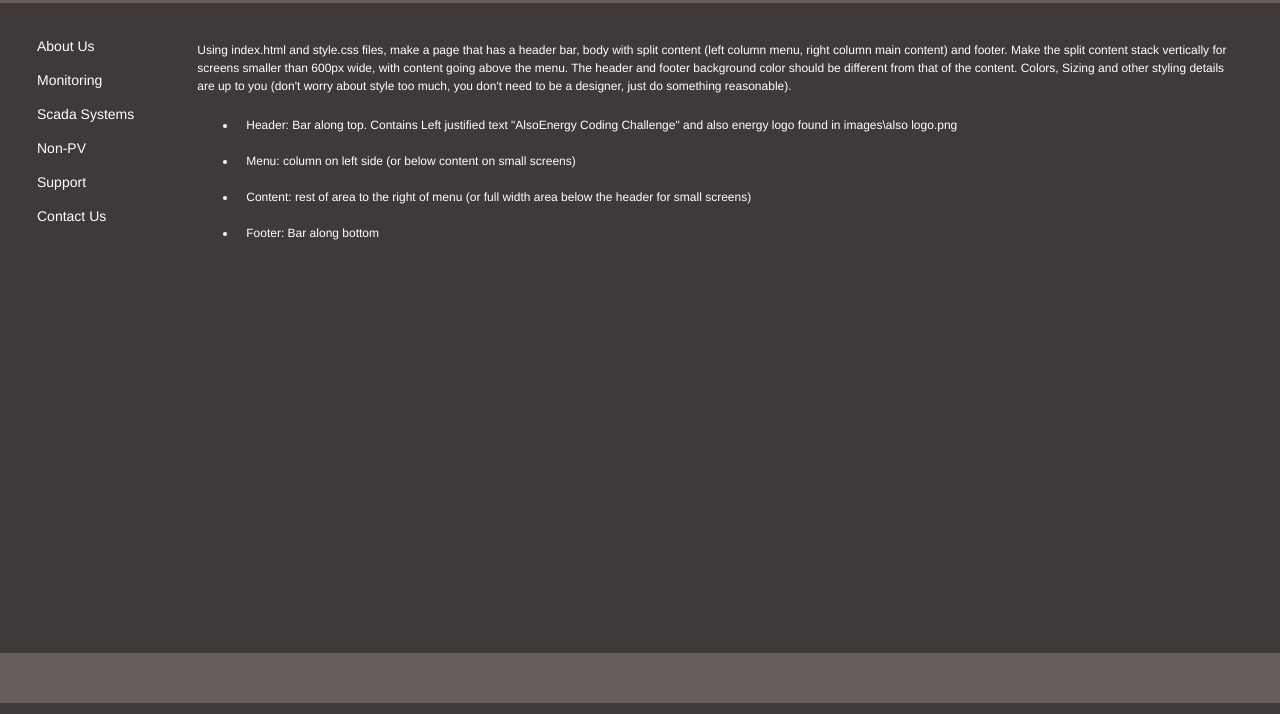
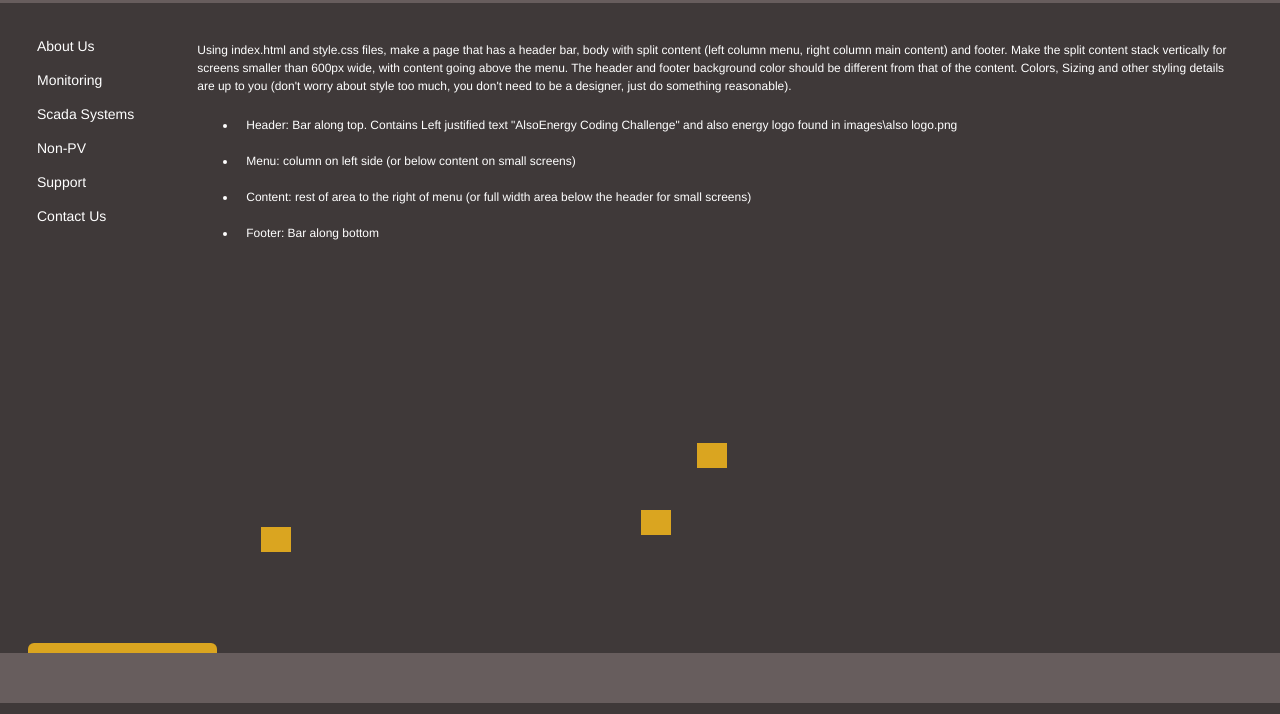
Before and after one commit to allisonlucas/alsoEnergy, a plain HTML site: page index.html in a window 1280 px wide. Shown: the part 97-811 px from the top of the page. Drawn offline with Linux system fonts and the light colour scheme.

Commit message:
Part 3: Rabbit Genealogy complete

```diff
--- a/index.html
+++ b/index.html
@@ -31,6 +31,8 @@
           </ul>
         </div>
       </main>
+      <button onClick="generate()">Generate Rabbits</button>
+      <canvas id="canvas" width="500" height="300"></canvas>
       <footer>
       </footer>
       <script src="main.js"></script>
--- a/main.js
+++ b/main.js
@@ -1,3 +1,5 @@
+'use strict';
+
 /*****************************************************************************************
 * Part 2
 ****************************************************************************************/
@@ -39,3 +41,106 @@ console.log( 'function result: ', organizeByGroup( employees ) );
 ****************************************************************************************/
 
 // Part 3 Anwser Here
+
+const canvas = document.getElementById("canvas");
+const context = canvas.getContext("2d");
+const boundingBox = canvas.getBoundingClientRect();
+const xOffset = boundingBox.left;
+const yOffset = boundingBox.top;
+const canvasHeight = boundingBox.height;
+const canvasWidth = boundingBox.width;
+const rabbitArr = [];
+let currentGen = 0;
+
+// Create a Rabbit Class that is an object with pointers to parents and children.
+class Rabbit {
+    constructor( gen, x, y, w, h ) {
+        this.generation = gen,
+        this.height = h,
+        this.width = w,
+        this.xCoor = x,
+        this.yCoor = y,
+        this.parents = [],
+        this.children = []
+    }
+
+    createRabbit() {
+        // Fill rectangle with color
+        context.fillStyle = "#DAA520";
+        // Draw rectangle on the canvas
+        context.fillRect( this.xCoor, this.yCoor, this.width, this.height);
+
+        // Add created rabbit to rabbit array
+        rabbitArr.push( this );
+        console.log('rabbit array: ', rabbitArr);
+    }
+}
+
+// Start with three rabbits on the canvas in a random location.
+for( var i = 0; i < 3; i++ ) {
+    // Generate random coordinates
+    let xCoor = Math.floor( Math.random() * (canvasWidth - 30) );
+    let yCoor = Math.floor( Math.random() * (canvasHeight - 25) );
+
+    let r = new Rabbit( currentGen, xCoor, yCoor, 30, 25 );
+    r.createRabbit();
+}
+
+function generate() {
+    currentGen++;
+
+    for( var i = 0; i < rabbitArr.length; i++ ) {
+        if( rabbitArr[i].generation === (currentGen - 1) ) {
+            // Generate between 0 and 5 new rabbits
+            let babies = Math.floor( Math.random() * 5 );
+            console.log( 'babies: ', babies);
+            for( var j = 0; j < babies; j++ ) {
+                // Generate random coordinates
+                let xCoor = Math.floor( Math.random() * (canvasWidth - 30) );
+                let yCoor = Math.floor( Math.random() * (canvasHeight - 25) );
+                // Offspring must be 2/3 the size of their parents
+                const babyHeight = rabbitArr[i].height * (2 / 3);
+                const babyWidth = rabbitArr[i].width * (2 / 3);
+                // Use Gaussian curve so that children will be more likely closer than farther from parent
+                // Did not get this fully worked out
+                const gaussNum = Math.cos(2 * Math.PI * Math.random());
+                const newXCoor = rabbitArr[i].xCoor + (0.5 - gaussNum) * 50;
+                const newYCoor = rabbitArr[i].yCoor + (0.5 - gaussNum) * 50;
+                // Create new baby rabbit
+                let r = new Rabbit( currentGen, newXCoor, newYCoor, babyWidth, babyHeight );
+                r.createRabbit();
+                // Add baby to its parent's children array
+                rabbitArr[i].children.push( r );
+                // Add baby's parent to its parents array
+                r.parents.push( rabbitArr[i] );
+            }
+        }
+    }
+}
+
+// Create an onClick handler that changes the color of clicked rabbit's parents and children.
+function changeColor(e) {
+    e.preventDefault();
+    e.stopPropagation();
+    const xMouse = e.clientX - xOffset;
+    const yMouse = e.clientY - yOffset;
+    for( var i = 0; i < rabbitArr.length; i++ ) {
+        if( xMouse >= rabbitArr[i].xCoor && xMouse <= rabbitArr[i].xCoor + rabbitArr[i].width && yMouse >= rabbitArr[i].yCoor && yMouse <= rabbitArr[i].yCoor + rabbitArr[i].height ) {
+            // Make white border around clicked rabbit
+            context.strokeStyle = '#ffffff';
+            context.strokeRect( rabbitArr[i].xCoor, rabbitArr[i].yCoor, rabbitArr[i].width, rabbitArr[i].height );
+            // Make children yellow
+            context.fillStyle = 'yellow';
+            for( var j = 0; j < rabbitArr[i].children.length; j++ ) {
+                context.fillRect( rabbitArr[i].children[j].xCoor, rabbitArr[i].children[j].yCoor, rabbitArr[i].children[j].width, rabbitArr[i].children[j].height );
+            }
+            // Make parents blue
+            context.fillStyle = 'blue';
+            for( var k = 0; k < rabbitArr[i].parents.length; k++ ) {
+                context.fillRect( rabbitArr[i].parents[k].xCoor, rabbitArr[i].parents[k].yCoor, rabbitArr[i].parents[k].width, rabbitArr[i].parents[k].height );
+            }
+        }
+    }
+}
+
+canvas.onmousedown = changeColor;
--- a/style.css
+++ b/style.css
@@ -62,6 +62,27 @@ a:hover {
     }
 }
 
+button {
+    background-color: #DAA520;
+    border: none;
+    border-radius: 6px;
+    color: white;
+    padding: 15px 32px;
+    text-align: center;
+    text-decoration: none;
+    font-size: 16px;
+    margin: 15px 15px 15px 20px;
+}
+
+button:hover {
+    text-decoration: underline;
+    cursor: pointer;
+}
+
+#canvas {
+    margin: 0px 0px 75px 20px;
+}
+
 footer {
     background: #675d5d;
     height: 50px;
```
Lines whose indentation alone changed are shown as unchanged.
